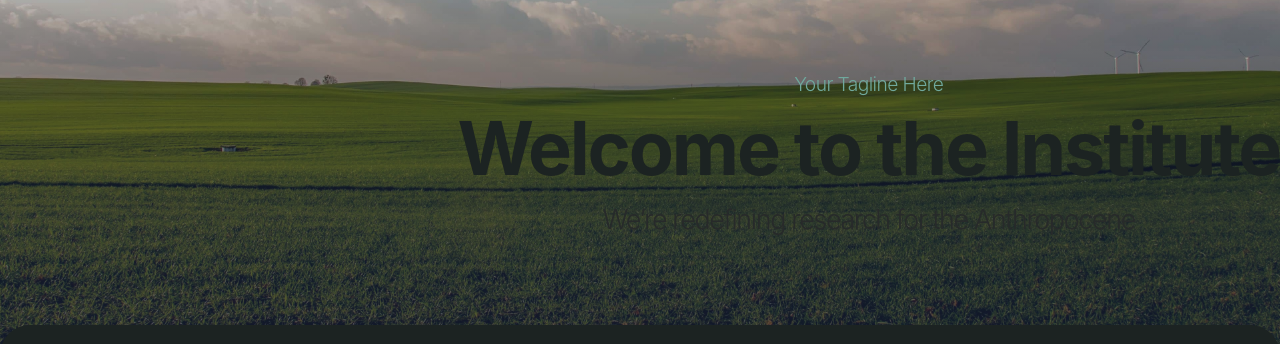
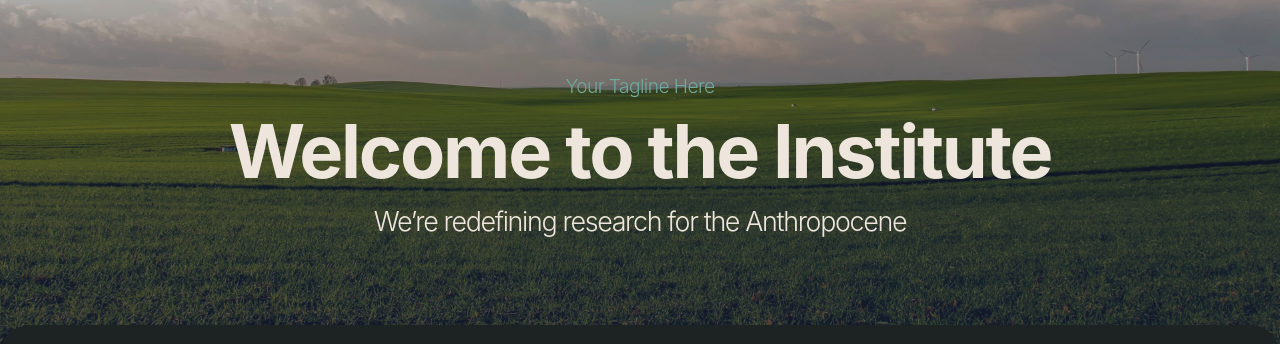
Before and after one commit to solarity-seb/my-demo-site, a SvelteKit app: page / in a window 1280 px wide. Shown: the part 365-709 px from the top of the page. Built offline with nearby package versions, Linux system fonts and the light colour scheme.

Commit message:
barebones added

```diff
--- a/src/app.css
+++ b/src/app.css
@@ -1,4 +1,4 @@
-
+@import url($lib/styles/barebones.css);
 
 /*!
 Theme Name: Seb Jagoe Custom Theme Boilerplate
@@ -184,7 +184,13 @@ Nicolas Gallagher and Jonathan Neal https://necolas.github.io/normalize.css/
 	.u-text-color {
 		color: var(--text-color);
 	}
-
+	.text-light {
+		color: var(--light);
+	  }
+
+	  .text-dark {
+		color: var(--dark);
+	  }
 	.u-text-grey {
 		color: var(--grey);
 	}
--- a/src/lib/components/Hero.svelte
+++ b/src/lib/components/Hero.svelte
@@ -8,6 +8,7 @@
     export let button1Link = '';
     export let button2Text = '';
     export let button2Link = '';
+    export let textColor = ''; // 'light' or 'dark'
   </script>
 
   <section id="hero-section" class="full-page-image bg1">
@@ -23,11 +24,11 @@
         {/if}
 
         {#if heading}
-          <h1>{heading}</h1>
+          <h1 class={`text-${textColor}`}>{heading}</h1>
         {/if}
 
         {#if subheading}
-          <p>{subheading}</p>
+          <p class={`text-${textColor}`}>{subheading}</p>
         {/if}
 
         {#if button1Link && button1Text}
@@ -61,7 +62,7 @@
       display: flex;
       flex-direction: column;
       justify-content: center;
-      align-items: end;
+      align-items: center;
       height: 100%;
       position: relative;
       text-align: center;
@@ -88,10 +89,6 @@
       overflow: hidden;
       padding: 0;
       max-height: 1080px;
-    }
-
-    #hero-section h1 {
-      color: var(--dark);
     }
 
     .image-background {
--- a/src/routes/+page.svelte
+++ b/src/routes/+page.svelte
@@ -13,6 +13,7 @@
   button1Link=""
   button2Text="Get Involved"
   button2Link=""
+  textColor="light"
 />
 
   <TwoColumnSection
```
